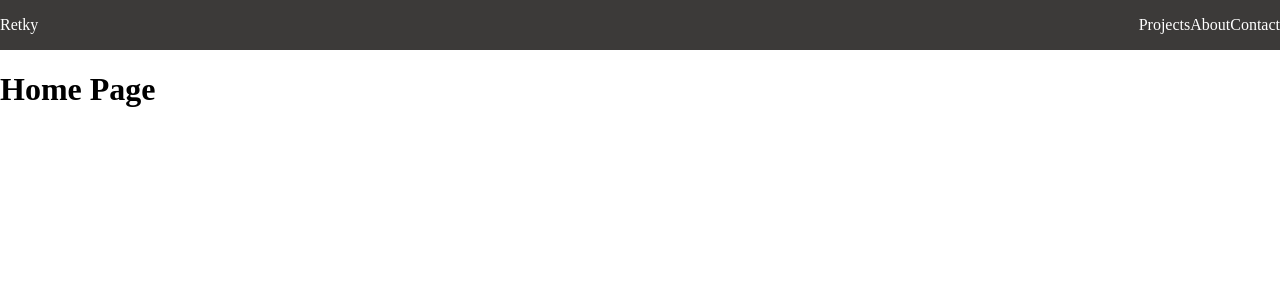
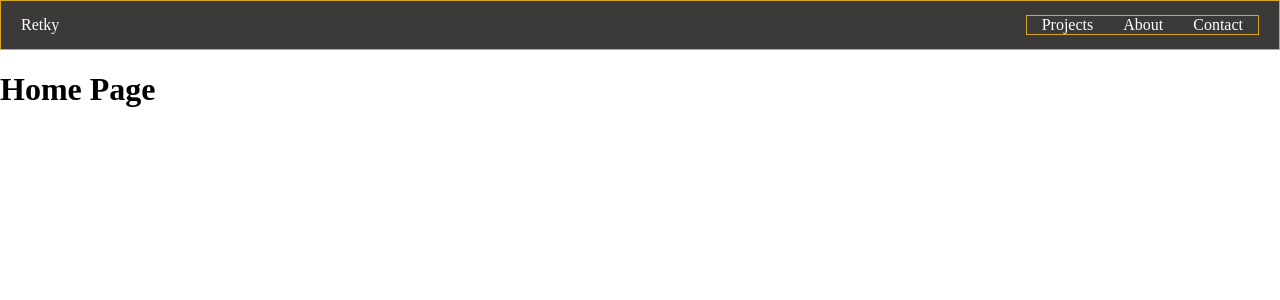
Before and after one commit to Retky/RetkyPortfolio, a React (Create React App) app: page /#/ in a window 1280 px wide. Shown: the top 300 px of the page. Built offline with nearby package versions, Linux system fonts and the light colour scheme.

Commit message:
Mod 'nav style' fixed size

```diff
--- a/src/components/Nav.jsx
+++ b/src/components/Nav.jsx
@@ -3,15 +3,19 @@ import '../styles/Nav.scss';
 const Nav = () => {
   const element = (
     <header>
+      <div className="header">
         <div className="logo"> Retky </div>
         <nav>
-        <div className="hamburger">=</div>
+          <button type="button" className="hamburger" onClick={() => console.log('clicked')}>=</button>
+          <div className="links-list">
             <ul className="page-links">
               <li className="link">Projects</li>
               <li className="link">About</li>
               <li className="link">Contact</li>
             </ul>
+          </div>
         </nav>
+      </div>
     </header>
   );
 
--- a/src/pages/HomePage.jsx
+++ b/src/pages/HomePage.jsx
@@ -1,6 +1,6 @@
 const Homepage = () => {
   const view = (
-    <div>
+    <div className="home">
       <h1>Home Page</h1>
     </div>
   );
--- a/src/styles/Nav.scss
+++ b/src/styles/Nav.scss
@@ -7,26 +7,49 @@ header {
   width: 100vw;
   background-color: $gray;
   display: flex;
+  justify-content: center;
+}
+
+.header {
+  @include adaptative-width;
+
+  color: white;
+  padding: 0 20px;
+  display: flex;
   justify-content: space-between;
   align-items: center;
-  color: white;
 }
 
 nav {
   .hamburger {
     display: flex;
+    background-color: transparent;
+    border: none;
+    color: white;
+  }
+
+  .links-list {
+    position: fixed;
+    top: 0;
+    left: 0;
+    height: 100vh;
+    width: 100vw;
+    background-color: $gray;
+    margin: 50px 0 0;
+    justify-content: center;
+    display: none;
   }
 
   .page-links {
-    position: fixed;
-    background-color: gray;
-    width: 100vw;
-    height: 100vh;
-    top: 0;
-    left: 0;
-    margin: 50px 0 0;
-    padding: 0;
+    @include adaptative-width;
+
+    padding: 0 20px;
     list-style: none;
+  }
+
+  .link {
+    border-bottom: 1px solid #666;
+    padding: 25px 5px;
   }
 
   @media screen and (min-width: 768px) {
@@ -34,13 +57,24 @@ nav {
       display: none;
     }
 
+    .links-list {
+      display: inline;
+      position: static;
+      background-color: transparent;
+      height: auto;
+      width: auto;
+      margin: 0;
+    }
+
     .page-links {
-      position: inherit;
-      background-color: transparent;
+      display: flex;
       width: auto;
-      height: auto;
-      margin: 0;
-      display: flex;
+      padding: 0;
+    }
+
+    .link {
+      border-bottom: none;
+      padding: 0 15px;
     }
   }
 }
--- a/src/styles/Variables.scss
+++ b/src/styles/Variables.scss
@@ -1 +1,12 @@
 $gray: #3c3a39;
+
+@mixin adaptative-width {
+  max-width: 360px;
+  width: 100vw;
+  border: solid goldenrod 1px;
+
+  @media screen and (min-width: 768px) {
+    max-width: 1500px;
+    border: solid goldenrod 1px;
+  }
+}
```
Also changed, not shown: src/styles/App.scss (line endings or trailing spaces). Lines whose indentation alone changed are shown as unchanged.
